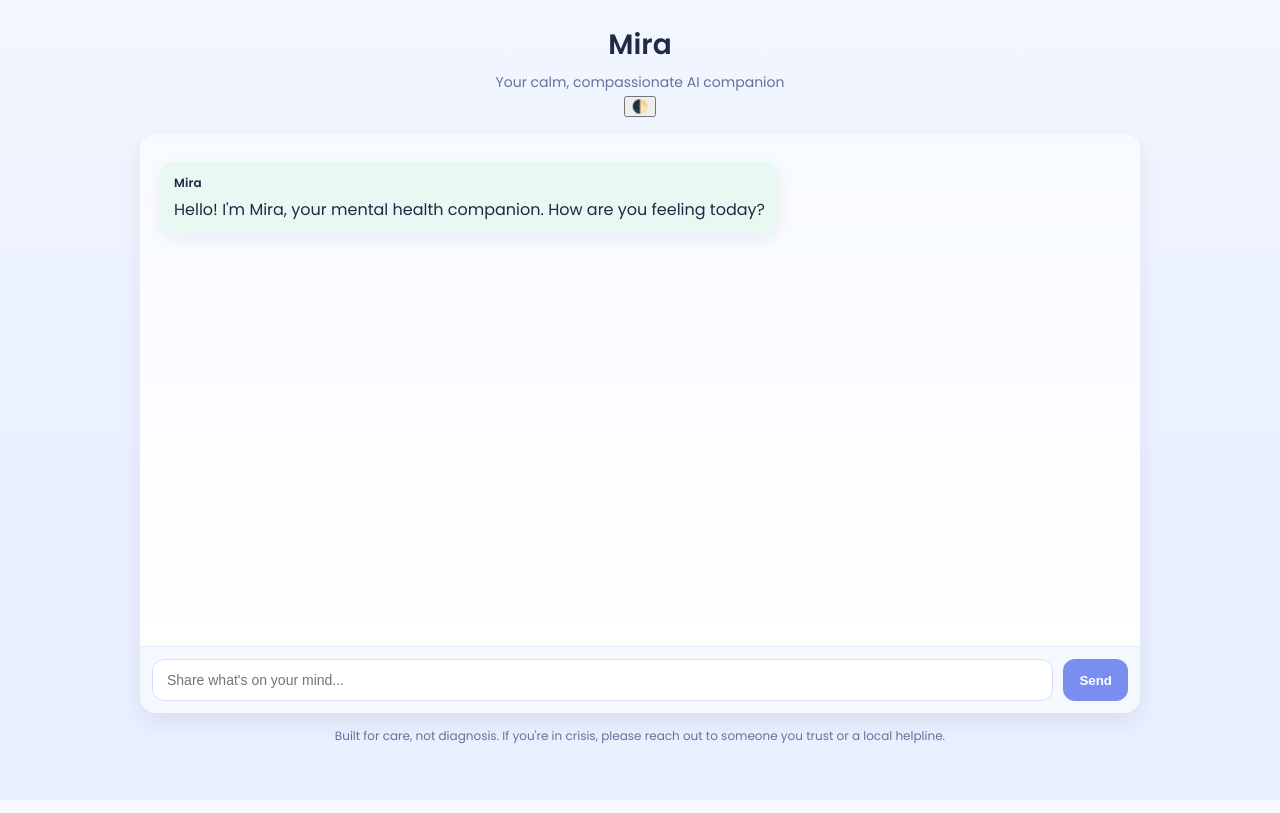
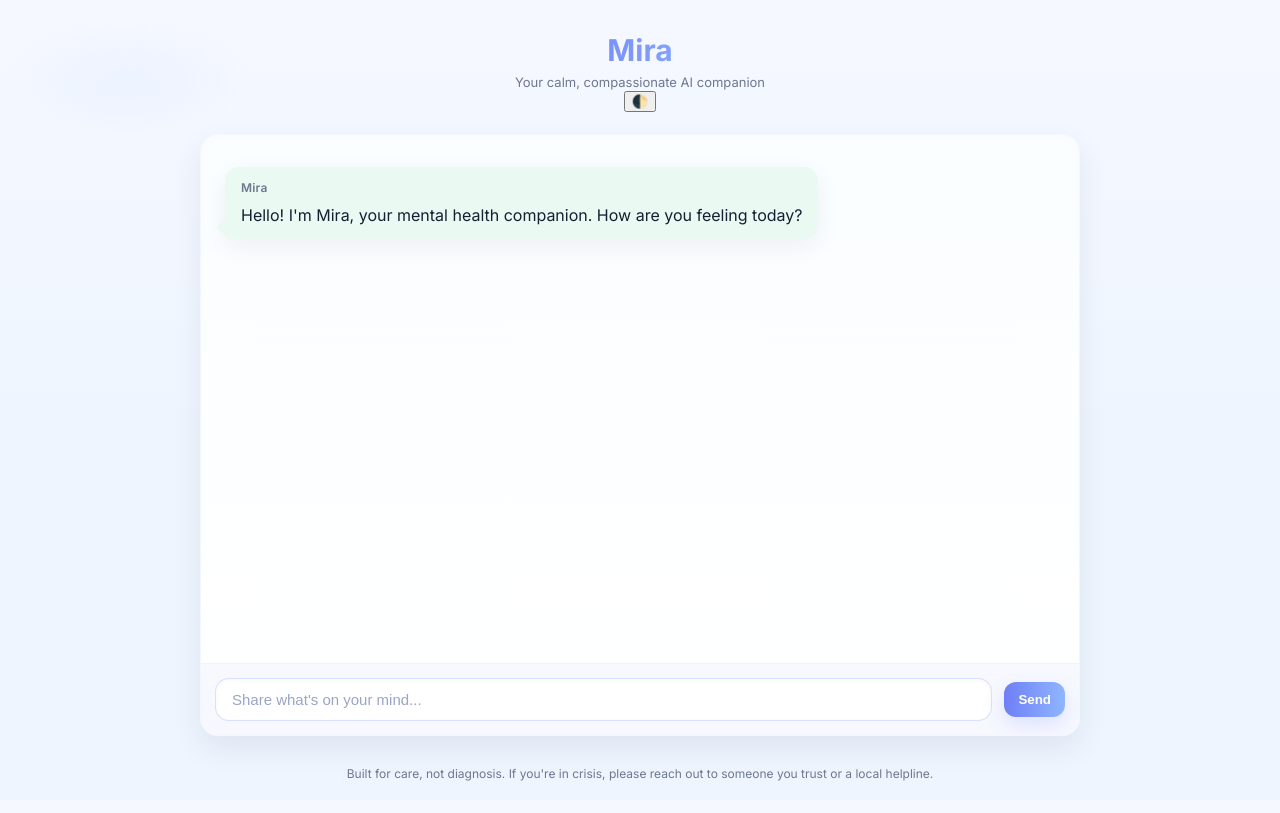
Before and after one commit to PaulBrytonRaj18/Simple-Mental-Companion-ChatBotAI, a Flask app: page / in a window 1280 px wide. Run offline with Flask 3, Linux system fonts and the light colour scheme.

Commit message:
feat: Improvement in Styling

```diff
--- a/mental_health_chatbot/static/style.css
+++ b/mental_health_chatbot/static/style.css
@@ -1,23 +1,27 @@
-/* Calming pastel theme */
+@import url('https://fonts.googleapis.com/css2?family=Inter:wght@300;400;600;700&display=swap');
+
+/* Enhanced calming pastel theme */
 :root {
-  --bg: #f2f6ff;            /* soft blue tint */
+  --bg: #f5f8ff;
   --card: #ffffff;
-  --primary: #7a8ef1;       /* lavender-blue */
-  --accent: #9ad4c9;        /* mint */
-  --text: #1f2a44;
-  --muted: #65719a;
-  --shadow: 0 10px 24px rgba(31, 42, 68, 0.08);
-  --bubble-user: #dfe7ff;
-  --bubble-assistant: #eaf8f4;
+  --primary: #6f7ef6;       /* primary gradient start */
+  --primary-2: #8fb6ff;     /* primary gradient end */
+  --accent: #8fe0c9;        /* mint */
+  --text: #162032;
+  --muted: #6e788f;
+  --shadow: 0 12px 30px rgba(22, 32, 50, 0.08);
+  --bubble-user: #e9f0ff;
+  --bubble-assistant: #eaf9f2;
 }
 
 * { box-sizing: border-box; }
 html, body { height: 100%; }
 body {
   margin: 0;
-  font-family: 'Poppins', Arial, sans-serif;
+  font-family: 'Inter', system-ui, -apple-system, 'Segoe UI', Roboto, 'Helvetica Neue', Arial, sans-serif;
   color: var(--text);
-  background: linear-gradient(180deg, var(--bg), #eaf0ff 60%);
+  background: radial-gradient(1200px 600px at 10% 10%, rgba(143,182,255,0.08), transparent 10%), linear-gradient(180deg, var(--bg), #eef5ff 60%);
+  -webkit-font-smoothing:antialiased;
 }
 
 .app {
@@ -25,177 +29,208 @@ body {
   display: flex;
   flex-direction: column;
   align-items: center;
-  padding: 24px;
+  padding: 32px 20px;
+  gap: 18px;
 }
 
 .app-header {
   text-align: center;
-  margin-bottom: 16px;
+  margin-bottom: 4px;
 }
 .title {
-  font-size: 28px;
-  font-weight: 600;
+  font-size: 30px;
+  font-weight: 700;
+  background: linear-gradient(90deg, var(--primary), var(--primary-2));
+  -webkit-background-clip: text;
+  background-clip: text;
+  color: transparent;
 }
 .subtitle {
   margin-top: 6px;
   color: var(--muted);
-  font-size: 14px;
+  font-size: 13px;
 }
 
 .chat-container {
   width: 100%;
-  max-width: 820px;
-  background: var(--card);
-  border-radius: 16px;
+  max-width: 880px;
+  background: linear-gradient(180deg, rgba(255,255,255,0.85), rgba(255,255,255,0.95));
+  border-radius: 18px;
   box-shadow: var(--shadow);
   display: flex;
   flex-direction: column;
   overflow: hidden;
+  border: 1px solid rgba(127,139,255,0.08);
 }
 
 .chat-window {
-  height: 64vh;
+  height: 66vh;
   overflow-y: auto;
-  padding: 20px 20px 8px 20px;
-  background: linear-gradient(180deg, #f7faff, #ffffff);
+  padding: 22px 24px 14px 24px;
+  background: linear-gradient(180deg, rgba(247,253,255,0.6), rgba(255,255,255,0.85));
+  transition: background 0.25s ease;
 }
+
+/* Custom scrollbar for modern browsers */
+.chat-window::-webkit-scrollbar { width: 10px; }
+.chat-window::-webkit-scrollbar-thumb { background: linear-gradient(180deg, #d0d9ff, #aebeff); border-radius: 999px; }
+.chat-window::-webkit-scrollbar-track { background: transparent; }
 
 .message {
   display: flex;
-  gap: 10px;
-  margin: 8px 0;
+  gap: 12px;
+  margin: 10px 0;
+  align-items: flex-end;
 }
 .bubble {
-  padding: 12px 14px;
+  padding: 12px 16px;
   border-radius: 14px;
-  max-width: 74ch;
-  box-shadow: 0 6px 16px rgba(31, 42, 68, 0.06);
+  max-width: 72ch;
+  box-shadow: 0 8px 24px rgba(23, 34, 56, 0.06);
   line-height: 1.5;
+  position: relative;
+  transition: transform 160ms ease, box-shadow 160ms ease;
 }
+.bubble:hover { transform: translateY(-3px); box-shadow: 0 14px 30px rgba(23,34,56,0.08); }
 .sender {
   font-size: 12px;
   font-weight: 600;
   margin-bottom: 6px;
   letter-spacing: 0.2px;
+  color: var(--muted);
 }
 
-.user .bubble { background: var(--bubble-user); margin-left: auto; }
-.assistant .bubble { background: var(--bubble-assistant); margin-right: auto; }
+.user { justify-content: flex-end; }
+.user .bubble {
+  background: var(--bubble-user);
+  margin-left: auto;
+  border-bottom-right-radius: 6px;
+}
+.user .bubble::after {
+  content: '';
+  position: absolute;
+  right: -6px;
+  bottom: 6px;
+  width: 12px; height: 12px;
+  background: var(--bubble-user);
+  transform: translateX(0) rotate(45deg);
+  border-bottom-right-radius: 2px;
+}
+
+.assistant { justify-content: flex-start; }
+.assistant .bubble {
+  background: var(--bubble-assistant);
+  margin-right: auto;
+  border-bottom-left-radius: 6px;
+}
+.assistant .bubble::after {
+  content: '';
+  position: absolute;
+  left: -6px;
+  bottom: 6px;
+  width: 12px; height: 12px;
+  background: var(--bubble-assistant);
+  transform: translateX(0) rotate(45deg);
+  border-bottom-left-radius: 2px;
+}
 
 .typing {
   display: inline-flex;
-  gap: 4px;
+  gap: 6px;
   align-items: center;
 }
 .dot {
-  width: 6px;
-  height: 6px;
+  width: 7px;
+  height: 7px;
   background: var(--muted);
   border-radius: 50%;
-  opacity: 0.4;
-  animation: blink 1.4s infinite both;
+  opacity: 0.5;
+  animation: blink 1.2s infinite both;
 }
-.dot:nth-child(2) { animation-delay: 0.2s; }
-.dot:nth-child(3) { animation-delay: 0.4s; }
+.dot:nth-child(2) { animation-delay: 0.18s; }
+.dot:nth-child(3) { animation-delay: 0.36s; }
 @keyframes blink {
   0% { opacity: 0.2; transform: translateY(0); }
-  20% { opacity: 1; transform: translateY(-1px); }
+  30% { opacity: 1; transform: translateY(-3px); }
   100% { opacity: 0.2; transform: translateY(0); }
 }
 
 .chat-input {
-  padding: 12px;
+  padding: 14px;
   display: flex;
-  gap: 10px;
-  background: #f6f8ff;
-  border-top: 1px solid #e6eaff;
+  gap: 12px;
+  background: linear-gradient(180deg, rgba(246,248,255,0.9), rgba(246,248,255,0.95));
+  border-top: 1px solid rgba(158,170,255,0.08);
+  align-items: center;
 }
 .chat-input input {
   flex: 1;
-  padding: 12px 14px;
-  border: 1px solid #d6dcff;
-  border-radius: 12px;
+  padding: 12px 16px;
+  border: 1px solid rgba(213,221,255,0.9);
+  border-radius: 14px;
   outline: none;
-  font-size: 14px;
+  font-size: 15px;
   background: #fff;
+  box-shadow: inset 0 1px 4px rgba(18,30,66,0.03);
 }
+.chat-input input::placeholder { color: #9aa5c7; }
 .chat-input input:focus {
-  border-color: var(--primary);
-  box-shadow: 0 0 0 4px rgba(122, 142, 241, 0.12);
+  border-color: rgba(111,126,246,0.9);
+  box-shadow: 0 6px 18px rgba(111,126,246,0.08);
 }
 .chat-input button {
-  padding: 0 16px;
+  padding: 10px 14px;
   border: none;
   border-radius: 12px;
-  background: var(--primary);
+  background: linear-gradient(90deg, var(--primary), var(--primary-2));
   color: white;
-  font-weight: 600;
+  font-weight: 700;
   cursor: pointer;
+  box-shadow: 0 8px 20px rgba(111,126,246,0.18);
+  transition: transform 140ms ease, box-shadow 140ms ease;
 }
-.chat-input button:hover {
-  filter: brightness(0.96);
-}
+.chat-input button:hover { transform: translateY(-3px); box-shadow: 0 18px 36px rgba(111,126,246,0.22); }
 
 .app-footer {
-  margin-top: 14px;
+  margin-top: 12px;
   color: var(--muted);
   font-size: 12px;
   text-align: center;
   max-width: 820px;
 }
 
-/* Small devices (phones, 600px and down) */
+/* Responsive tweaks */
 @media only screen and (max-width: 600px) {
-  .chat-container { border-radius: 0; }
-  .chat-input { border-radius: 0; }
+  .chat-container { border-radius: 12px; }
+  .chat-input { padding: 12px; }
+  .title { font-size: 22px; }
 }
 
-/* Medium devices (tablets, 600px to 900px) */
 @media only screen and (min-width: 600px) and (max-width: 900px) {
-  .chat-container { max-width: 100%; }
+  .chat-container { max-width: 94%; }
 }
-/* Large devices (laptops/desktops, 900px and up) */
 @media only screen and (min-width: 900px) {
-  .chat-container { max-width: 820px; }
-}
-
-/* Extra large devices (large laptops and desktops, 1200px and up) */
-@media only screen and (min-width: 1200px) {
-  .chat-container { max-width: 1000px; }
+  .chat-container { max-width: 880px; }
 }
 
 /* Dark theme */
 .dark-theme {
-  --bg: #1a1a1a;
-  --card: #1f1f1f;
-  --bubble-user: #333333;
-  --bubble-assistant: #333333;
-  --primary: #7a8ef1;
-  --muted: #a0a0a0;
+  --bg: #0f1720;
+  --card: #0f1724;
+  --bubble-user: #243044;
+  --bubble-assistant: #15332a;
+  --primary: #6f7ef6;
+  --primary-2: #5bd3c7;
+  --muted: #9aa4b8;
+  --text: #e6eef8;
 }
 .dark-theme body {
-  background: linear-gradient(180deg, #121212, #1a1a1a 60%);
-  color: #e0e0e0;
+  background: radial-gradient(800px 360px at 10% 10%, rgba(111,126,246,0.06), transparent 8%), linear-gradient(180deg, #07101a, #0f1720 70%);
+  color: var(--text);
 }
-.dark-theme .chat-window {
-  background: linear-gradient(180deg, #1f1f1f, #2a2a2a);
-}
-.dark-theme .chat-input {
-  background: #2a2a2a;
-  border-top: 1px solid #3a3a3a;
-}
-
-.dark-theme .chat-input input {
-  background: #1f1f1f;
-  border: 1px solid #3a3a3a;
-  color: #e0e0e0;
-}
-.dark-theme .chat-input input:focus {
-  box-shadow: 0 0 0 4px rgba(122, 142, 241, 0.24);
-}
-.dark-theme .chat-input button {
-  background: var(--primary);
-}
-.dark-theme .app-footer {
-  color: var(--muted);
-}
+.dark-theme .chat-window { background: linear-gradient(180deg, rgba(20,24,28,0.6), rgba(14,18,22,0.85)); }
+.dark-theme .chat-input { background: linear-gradient(180deg, rgba(16,18,22,0.6), rgba(20,22,26,0.9)); border-top: 1px solid rgba(255,255,255,0.03); }
+.dark-theme .chat-input input { background: #0f1620; border: 1px solid rgba(255,255,255,0.03); color: var(--text); }
+.dark-theme .chat-input input:focus { box-shadow: 0 8px 20px rgba(111,126,246,0.12); }
+.dark-theme .chat-input button { background: linear-gradient(90deg, var(--primary), var(--primary-2)); }
+.dark-theme .app-footer { color: var(--muted); }
```
